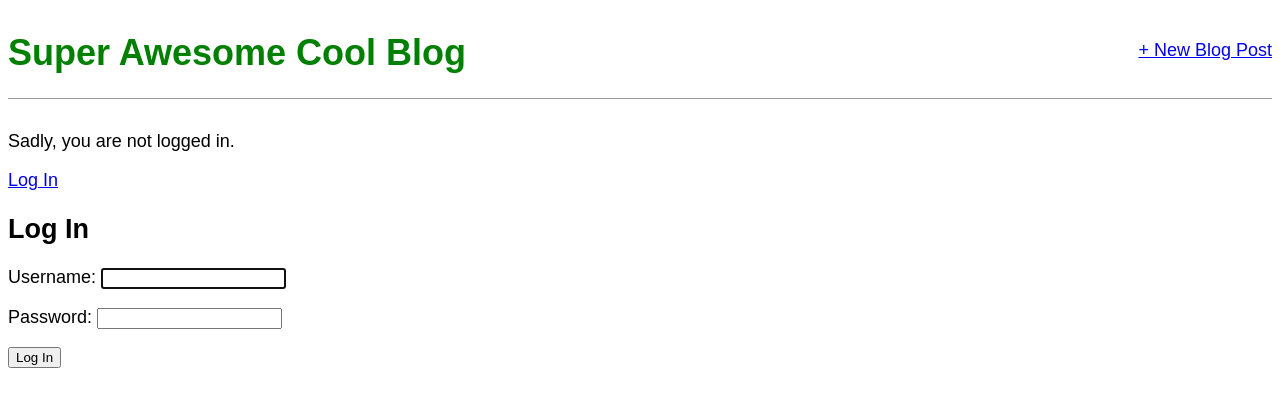
After one commit to ClioGMU/ch-5-blog-app-kstinso, a Django app: page /accounts/login/ in a window 1280 px wide. The commit adds this page. Shown: the top 407 px of the page. Run offline with Django 3.2, Linux system fonts and the light colour scheme; some web fonts are replaced.

Commit message:
Log in and homepage

```diff
--- a/blog_project/settings.py
+++ b/blog_project/settings.py
@@ -121,3 +121,5 @@ USE_TZ = True
 STATIC_URL = '/static/'
 
 STATICFILES_DIRS = [os.path.join(BASE_DIR, 'static')]
+
+LOGIN_REDIRECT_URL = 'home'
--- a/blog_project/urls.py
+++ b/blog_project/urls.py
@@ -3,5 +3,6 @@ from django.urls import path, include
 
 urlpatterns = [
     path('admin/', admin.site.urls),
+    path('accounts/', include('django.contrib.auth.urls')),
     path('', include('blog.urls')),
 ]
--- a/templates/base.html
+++ b/templates/base.html
@@ -10,14 +10,20 @@
         <div>
             <header>
                 <div class="nav-left">
-                    <h1><a href="{% url 'home' %}">Django blog</a></h1>
+                    <h1><a href="{% url 'home' %}">Super Awesome Cool Blog</a></h1>
                 </div>
                 <div class="nav-right">
                     <a href="{% url 'post_new' %}">+ New Blog Post</a>
                 </div>
             </header>
-            {% block content %}
-            {% endblock content %}
+            {% if user.is_authenticated %}
+                <p>Greetings, {{ user.username }}!</p>
+            {% else %}
+                <p>Sadly, you are not logged in.</p>
+                <a href="{% url 'login' %}">Log In</a>
+            {% endif %}
+        {% block content %}
+        {% endblock content %}
         </div>
     </body>
 </html>
--- /dev/null
+++ b/templates/registration/login.html
@@ -0,0 +1,10 @@
+{% extends 'base.html' %}
+
+{% block content %}
+<h2>Log In</h2>
+<form method="post">
+    {% csrf_token %}
+    {{ form.as_p }}
+    <button type="submit">Log In</button>
+</form>
+{% endblock content %}
```
